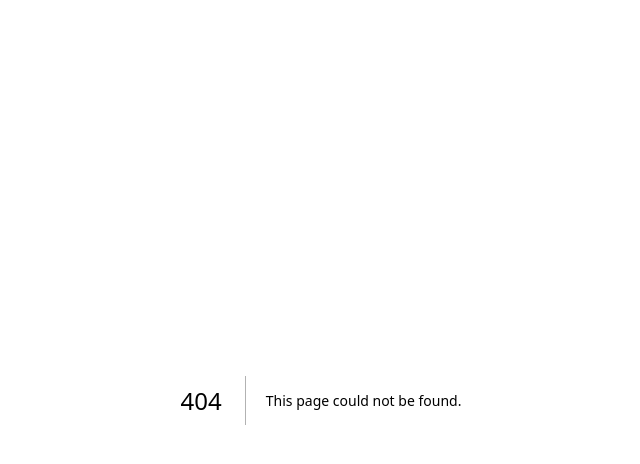
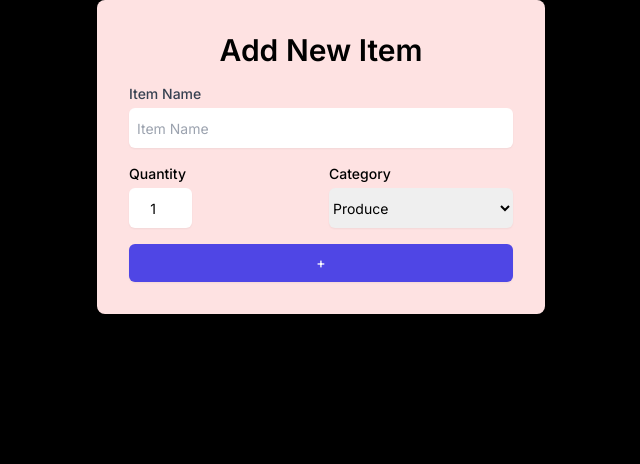
Before and after one commit to ChintanMadaar/CPRG306-WebDevelopment, a Next.js app: page /week-4 in a window 1280 px wide. Before the commit this address had no page. Shown: the top 464 px of the page, without its empty margins (319-959 px from the left). Built offline with nearby package versions, Linux system fonts and the light colour scheme.

Commit message:
Add files via upload

```diff
--- /dev/null
+++ b/app/week-4/new-item.js
@@ -0,0 +1,108 @@
+import React, { useState } from "react";
+
+const NewItem = () => {
+  const [name, setName] = useState("");
+  const [quantity, setQuantity] = useState(1);
+  const [category, setCategory] = useState("produce");
+
+  const handleSubmit = (e) => {
+    e.preventDefault();
+    const item = { name, quantity, category };
+    console.log(item);
+    alert(
+      ` Added item: ${name} , quantity: ${quantity} , category: ${category}`
+    );
+    setName("");
+    setQuantity(1);
+    setCategory("Produce");
+  };
+
+  return (
+    <div className="bg-black h-screen flex flex-col justify-start items-center">
+      <div className="bg-red-100 p-8 rounded-lg shadow-md">
+        <h1 className="text-3xl font-semibold mb-4 text-center text-black">
+          Add New Item
+        </h1>
+        <form onSubmit={handleSubmit}>
+          <div className="mb-4">
+            <label
+              htmlFor="name"
+              className="block text-sm font-medium text-gray-700"
+            >
+              Item Name
+            </label>
+            <input
+              placeholder="Item Name"
+              type="text"
+              id="name"
+              className="mt-1 block w-96 h-10 pl-2 border-gray-300 rounded-md shadow-sm focus:ring-indigo-500 focus:border-indigo-500 sm:text-sm text-black"
+              value={name}
+              onChange={(e) => setName(e.target.value)}
+              required
+            />
+          </div>
+
+          <div className="mb-4 flex justify-between items-center">
+            <div className="w-1/2 mr-2">
+              <label
+                htmlFor="quantity"
+                className="block text-sm font-medium text-black"
+              >
+                Quantity
+              </label>
+              <input
+                type="number"
+                id="quantity"
+                className="mt-1 block w-35 h-10 border-black rounded-md shadow-sm focus:ring-indigo-500 focus:border-indigo-500 sm:text-sm text-black text-center"
+                value={quantity}
+                onChange={(e) => setQuantity(Number(e.target.value))}
+                min="1"
+                max="99"
+                required
+              />
+            </div>
+
+            <div className="w-1/2 ml-2">
+              <label
+                htmlFor="category"
+                className="block text-sm font-medium text-black"
+              >
+                Category
+              </label>
+              <select
+                id="category"
+                className="mt-1 block w-full h-10 border-black rounded-md shadow-sm focus:ring-indigo-500 focus:border-indigo-500 sm:text-sm text-black"
+                value={category}
+                onChange={(e) => setCategory(e.target.value)}
+              >
+                <option disabled value="category">
+                  Category
+                </option>
+                <option value="produce">Produce</option>
+                <option value="dairy">Dairy</option>
+                <option value="bakery">Bakery</option>
+                <option value="meat">Meat</option>
+                <option value="frozen">Frozen Foods</option>
+                <option value="canned">Canned Goods</option>
+                <option value="dry">Dry Goods</option>
+                <option value="beverages">Beverages</option>
+                <option value="snacks">Snacks</option>
+                <option value="household">Household</option>
+                <option value="other">Other</option>
+              </select>
+            </div>
+          </div>
+
+          <button
+            type="submit"
+            className="w-full flex justify-center py-2 px-4 border border-transparent rounded-md shadow-sm text-sm font-medium text-white bg-indigo-600 hover:bg-indigo-700 focus:outline-none focus:ring-2 focus:ring-offset-2 focus:ring-indigo-500"
+          >
+            +
+          </button>
+        </form>
+      </div>
+    </div>
+  );
+};
+
+export default NewItem;
--- /dev/null
+++ b/app/week-4/page.js
@@ -0,0 +1,10 @@
+"use client";
+import NewItem from "../week-4/new-item";
+
+export default function Page() {
+  return (
+    <div>
+      <NewItem />
+    </div>
+  );
+}
```
